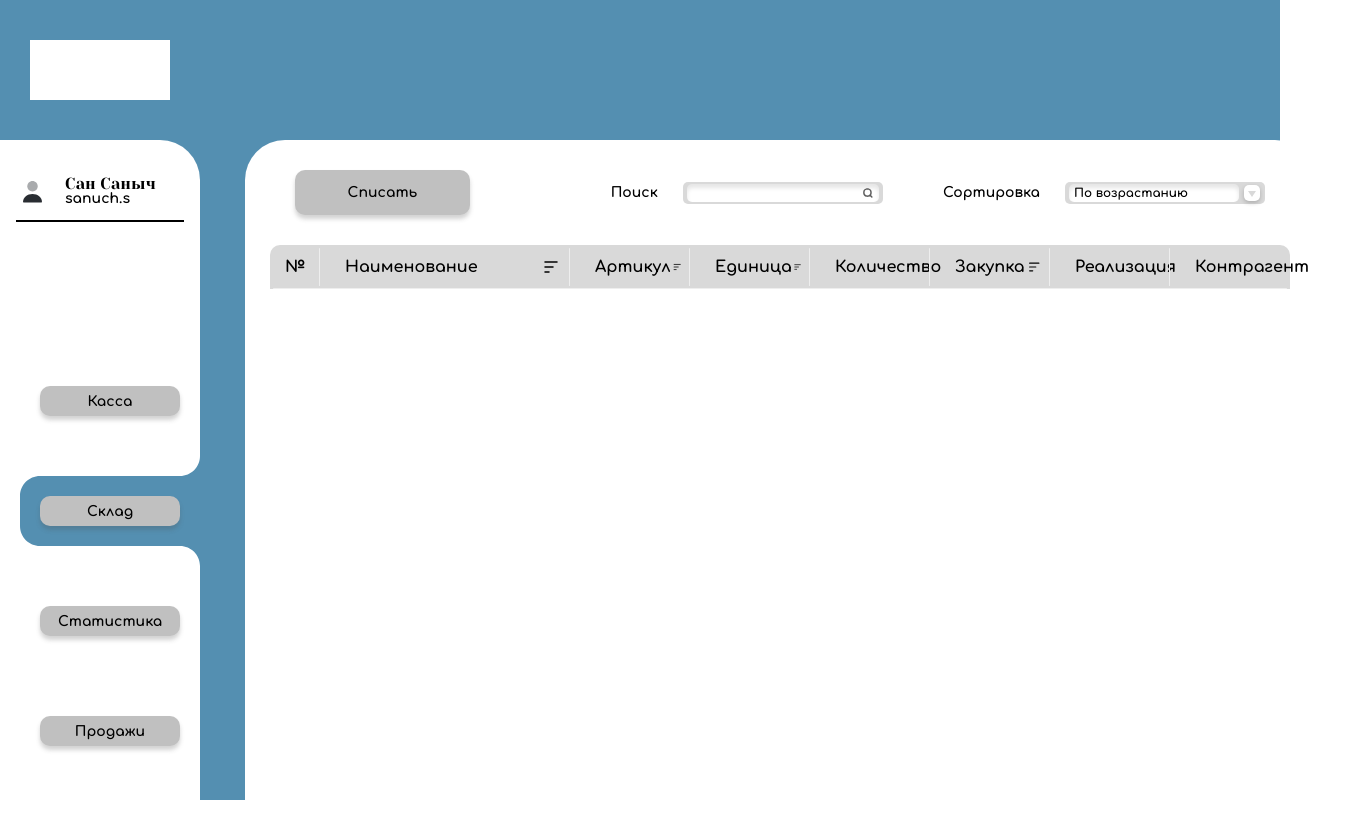
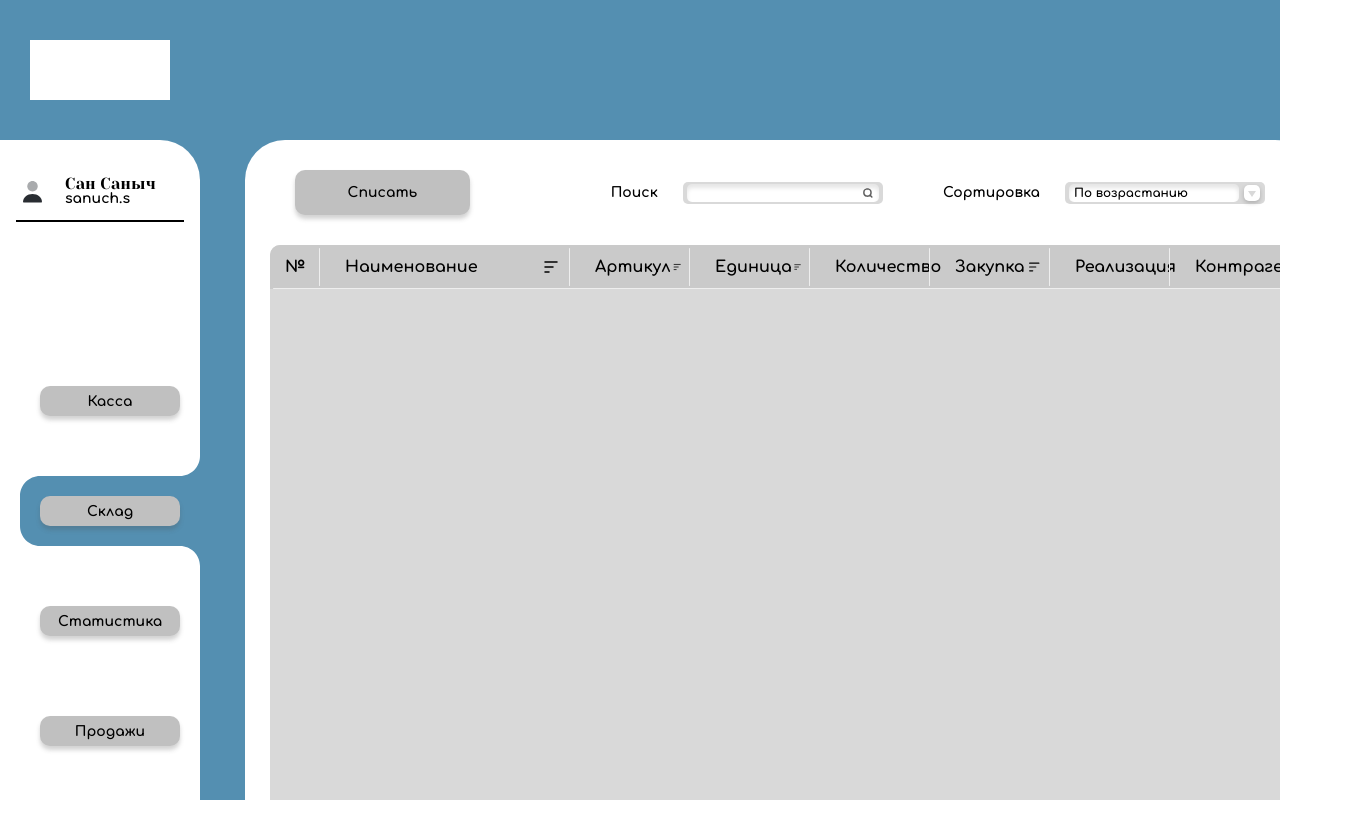
Before and after one commit to Qvvan/Test, a plain HTML site: page pythonProject3/frontend/app/index.html in a window 1280 px wide. Shown: the top 838 px of the page, 1345 px wide, since content can reach past the window. After the commit the page ends 800 px from the top, so only its background shows below. Drawn offline with Linux system fonts and the light colour scheme; no server answers.

Commit message:
запулил хуесосу

```diff
--- a/pythonProject3/frontend/app/static/css/components/main-style.css
+++ b/pythonProject3/frontend/app/static/css/components/main-style.css
@@ -11,7 +11,7 @@ html {
 }
 
 .page {
-  height: 100%;
+  height: 100vh;
   font-family: 'YesevaOne', sans-serif;
 }
 
@@ -38,7 +38,7 @@ a {
   display: flex;
   width: 100%;
   /* overflow: overlay; */
-  /* overflow: hidden; */
+  overflow: hidden;
 }
 
 .left {
@@ -150,7 +150,7 @@ a {
   background-color: #fff;
   border-radius: 40px 40px 0 0;
   margin: 140px 30px 0 45px;
-  height: calc(100vh - 140px);
+
 }
 .dashboard__header {
   display: flex;
@@ -279,12 +279,14 @@ a {
 .dashboard__main {
   display: flex;
   justify-content: center;
+  height: calc(100vh - 245px);
 }
 
 .table {
+  overflow: hidden;
   margin: 0 25px;
   width: 100%;
-  /* height: 100vh; */
+  height: 100%;
   background: #D9D9D9;
   border-radius: 10px 10px 0 0;
   border-collapse: collapse;
@@ -296,6 +298,7 @@ a {
 
 .table__header {
   font-weight: 700;
+  background: #cacaca;
 }
 
 .table__header, .table__row {
@@ -350,5 +353,17 @@ a {
   padding-left: 25px;
 }
 .table__body {
-  overflow: hidden;
+  height: calc(100vh - 289px);
+  overflow: overlay;
 }
+.table__body::-webkit-scrollbar-track {
+  display: none;
+}
+.table__body::-webkit-scrollbar {
+  width: 10px;
+  background-color: transparent;
+}
+.table__body::-webkit-scrollbar-thumb {
+	border-radius: 20px;
+	background-color: #c0c0c0;
+}
```
